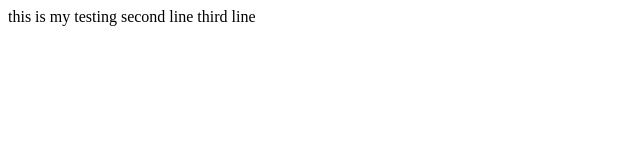
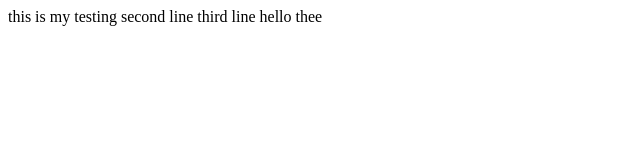
Before and after one commit to marcelniyi/homework, a plain HTML site: page index.html in a window 1280 px wide. Shown: the full height of the page, 0-640 px from the left. Drawn offline with Linux system fonts and the light colour scheme.

Commit message:
new fucking change

```diff
--- a/index.html
+++ b/index.html
@@ -9,5 +9,6 @@
     this is my testing
     second line
     third line
+    hello thee
 </body>
 </html>
```
